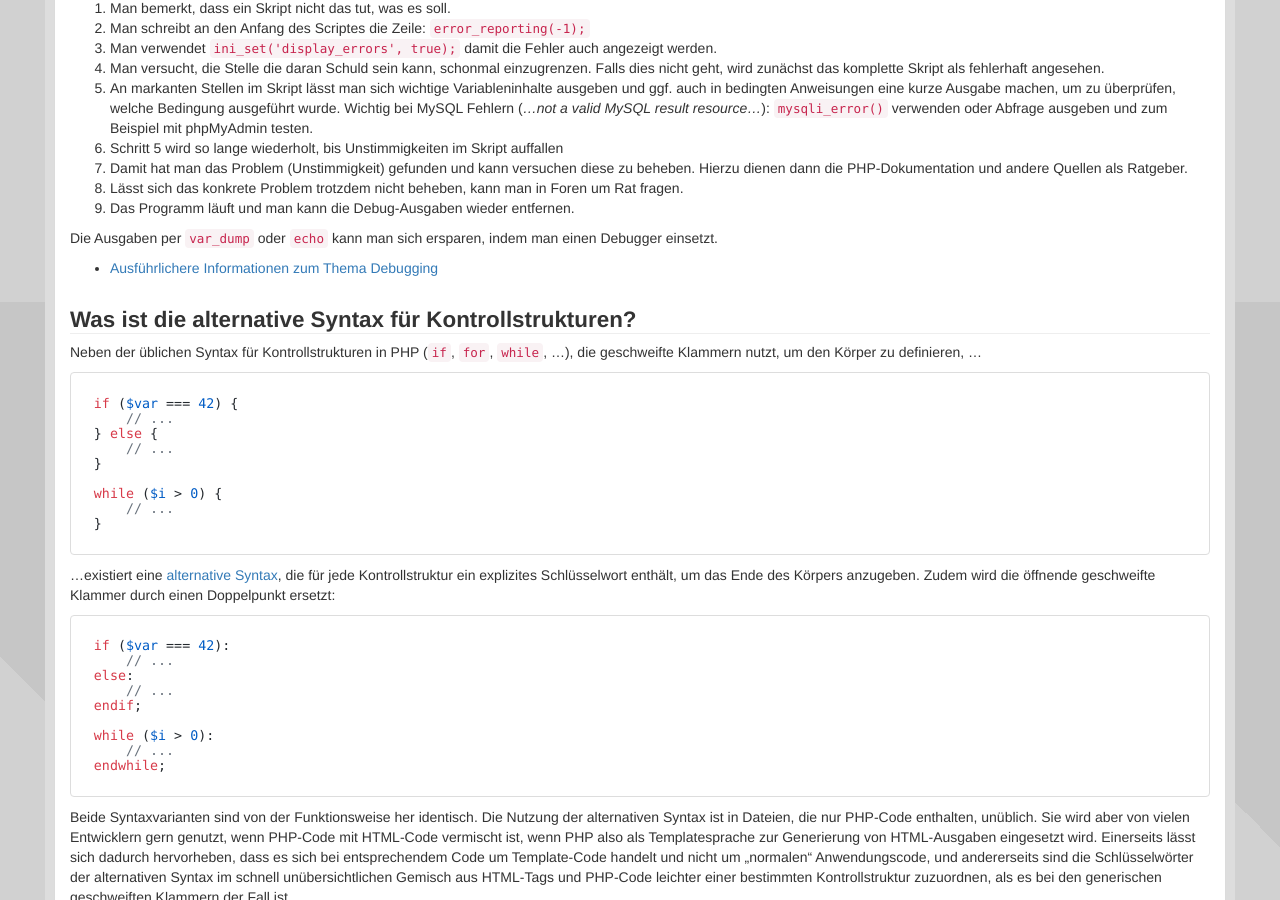
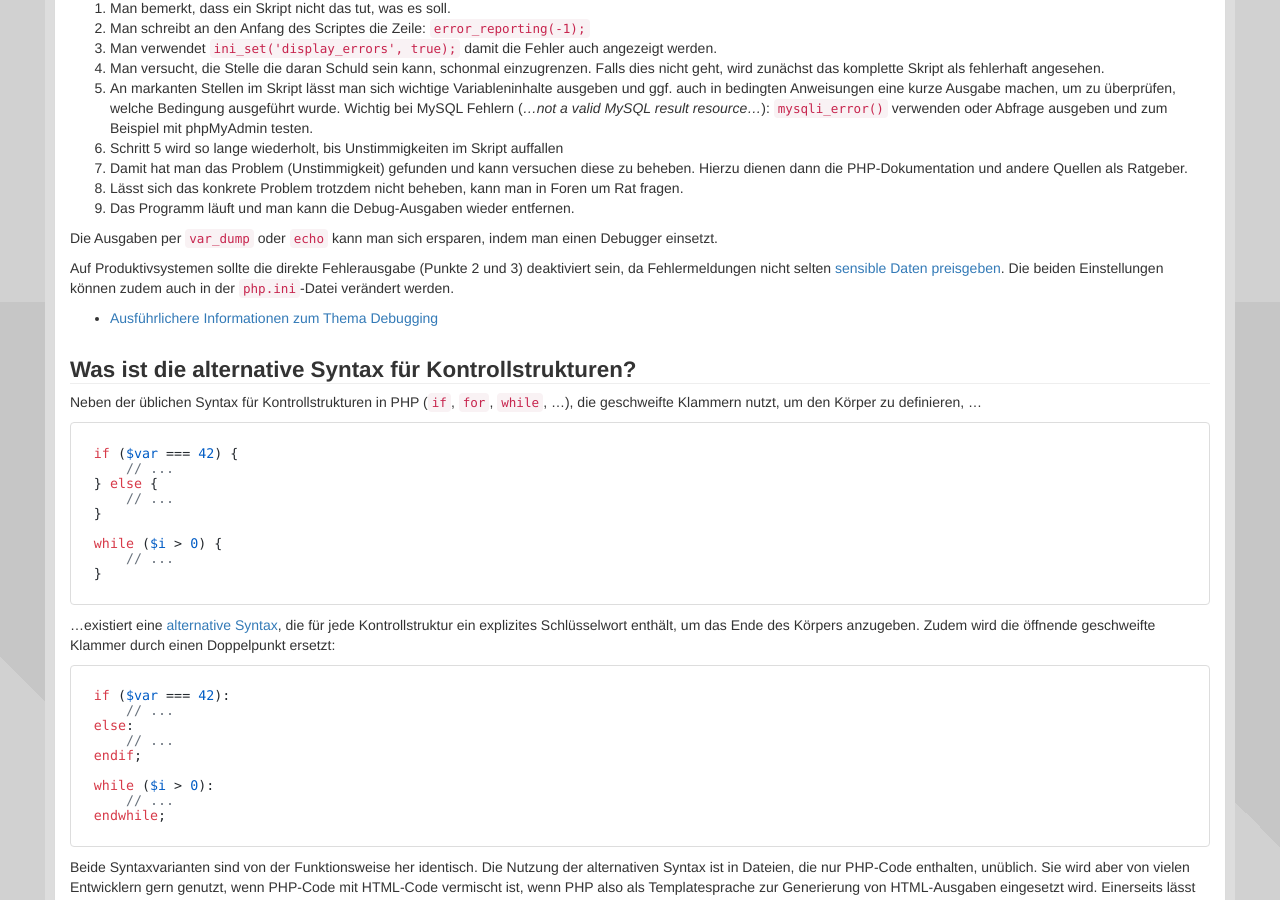
Before and after one commit to php-de/php-de.github.io, a Jekyll site: the page built from introduction/04_faq.md, in a window 1280 px wide and 900 px high, scrolled down 598 px. Built offline with Jekyll 4.4.1, drawn with Linux system fonts in a browser that asks for light colours; nearby versions of some CDN libraries.

Commit message:
FAQ: Hinweis, direkte Fehlerausgabe auf Produktivsystemen zu deaktivieren

```diff
--- a/introduction/04_faq.md
+++ b/introduction/04_faq.md
@@ -93,6 +93,8 @@ Richtig debuggen
 9. Das Programm läuft und man kann die Debug-Ausgaben wieder entfernen.
 
 Die Ausgaben per `var_dump` oder `echo` kann man sich ersparen, indem man einen Debugger einsetzt.
+
+Auf Produktivsystemen sollte die direkte Fehlerausgabe (Punkte 2 und 3) deaktiviert sein, da Fehlermeldungen nicht selten [sensible Daten preisgeben](http://stackoverflow.com/questions/6455018/why-does-pdo-print-my-password-when-the-connection-fails). Die beiden Einstellungen können zudem auch in der `php.ini`-Datei verändert werden.
 
 - [Ausführlichere Informationen zum Thema Debugging]({{ page.root }}/#debugging)
 
```
